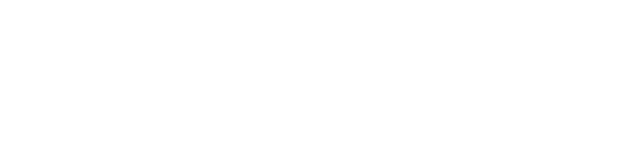
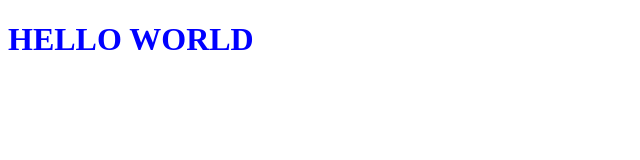
Before and after one commit to asvinakabeer/CIT85, a plain HTML site: page 001/index.html in a window 1280 px wide. Shown: the whole page, without its empty margins (0-640 px from the left). Drawn offline with Linux system fonts and the light colour scheme.

Commit message:
1213 update

```diff
--- a/001/index.html
+++ b/001/index.html
@@ -4,9 +4,10 @@
     <meta charset="UTF-8">
     <meta name="viewport" content="width=device-width, initial-scale=1.0">
     <meta http-equiv="X-UA-Compatible" content="ie=edge">
-    <title>Document</title>
+    <title>hello world</title>
 </head>
 <body>
+    <h1><font color= "blue">HELLO WORLD</font></h1>
 
 </body>
 </html>
```
